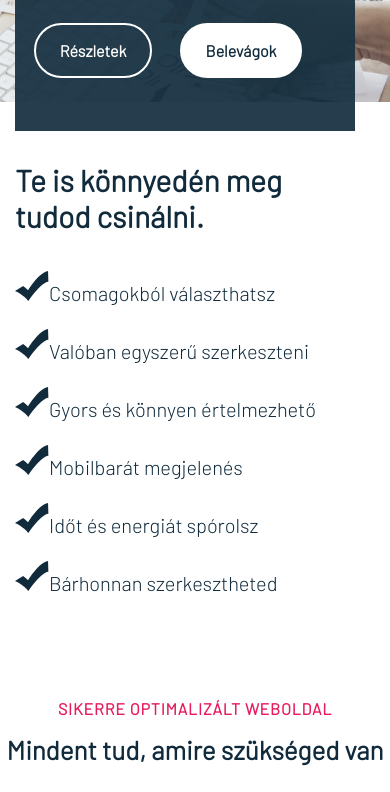
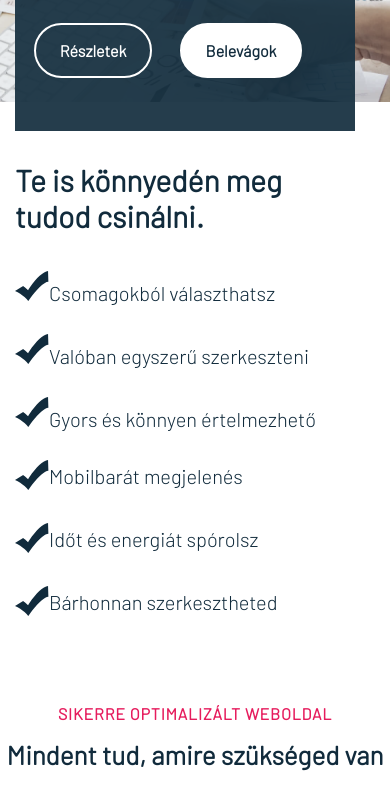
Before and after one commit to dead97531/mywebsite, a plain HTML site: page index.html in a window 390 px wide. Shown: the part 985-1777 px from the top of the page. Drawn offline with nearby package versions, Linux system fonts and the light colour scheme.

Commit message:
Add files via upload

```diff
--- a/assets/dist/css/main.css
+++ b/assets/dist/css/main.css
@@ -36,6 +36,7 @@ ul {
   text-shadow: 0px 12px 40px rgba(0, 0, 0, 0.04);
   width: 525px;
   font-weight: 700;
+  margin-right: 50px;
 }
 .font2 {
   color: #112b3c;
@@ -542,6 +543,30 @@ ul {
     width: 750px;
   }
 }
+@media (max-width: 768px) {
+#flex4 > #megtud {
+  order: 1;
+  float: none;
+}
+#flex4 > #megtud2 {
+  order: 2;
+}
+#flex4 > #megtud3 {
+  order: 3;
+  margin-left: 70px;
+}
+.group1155-1text {
+  padding-top: 15px;
+  padding-bottom: 15px;
+}
+.group1155text {
+  padding-top: 15px;
+  padding-bottom: 15px;
+}
+.group1155-1 {
+  width: 200px;
+}
+}
 @media (min-width: 992px) {
   .container {
     width: 970px;
@@ -554,11 +579,30 @@ ul {
   .img4 {
     max-width: 100%;
   }
+  #flex4 > #megtud {
+    float: none;
+  }
+  #flex4 > #megtud3 {
+    margin-left: unset;
+  }
+  .txt {
+    margin-bottom: unset;
+  }
+  .group1155-1text {
+    padding-top: 5px;
+    padding-bottom: 5px;
+  }
+  .group1155text {
+    padding-top: 5px;
+    padding-bottom: 5px;
+  }
+
 }
 @media (min-width: 1600px) {
   .container {
     width: 1560px !important;
   }
+
 }
 @media (min-width: 1200px) {
   .container {
@@ -578,4 +622,15 @@ ul {
   .container {
     max-width: 1280px;
   }
+
 }
+@media (max-width: 1300px) {
+
+  #flex3 > #A {
+    order: 2;
+  }
+  #flex3 > #B {
+    order: 1;
+  }
+
+}
--- a/assets/dist/css/max576.css
+++ b/assets/dist/css/max576.css
@@ -272,28 +272,20 @@
       margin-bottom: 24px;
     }
     #flex3 > #A {
-      order: 2;
-    }
-    #flex3 > #A {
       width: 340px;
     }
-    #flex3 > #B {
-      order: 1;
+    #flex4 > #megtud3 {
+      margin-left: unset;
     }
-    #flex4 > #megtud {
-      order: 1;
-      float: none;
-      /*width:unset*/
+    .group1155-1text2
+    {
+      padding-bottom: 5px;
     }
-    #flex4 > #megtud2 {
-      order: 2;
-      float: none;
-      /*width:unset*/
+    .group1155-1 {
+      width: unset;
     }
-    #flex4 > #megtud3 {
-      order: 3;
-      float: none;
-      /*width:unset*/
+    .group1155 li {
+      display:flex;
     }
     #B3 {
       flex: 33.33% !important;
--- a/index.html
+++ b/index.html
@@ -121,14 +121,14 @@
       <div id="megtud2">
         <ul class="group1155-1">
           <li class="">Csomagokból választhatsz</li>
-          <li class="">Valóban egyszerű szerkeszteni</li>
-          <li class="">Gyors és könnyen értelmezhető</li>
+          <li class="group1155-1text">Valóban egyszerű szerkeszteni</li>
+          <li class="group1155-1text2">Gyors és könnyen értelmezhető</li>
         </ul>
       </div>
       <div id="megtud3">
         <ul class="group1155">
           <li class="">Mobilbarát megjelenés</li>
-          <li class="">Időt és energiát spórolsz</li>
+          <li class="group1155text">Időt és energiát spórolsz</li>
           <li class="">Bárhonnan szerkesztheted</li>
         </ul>
       </div>
```
